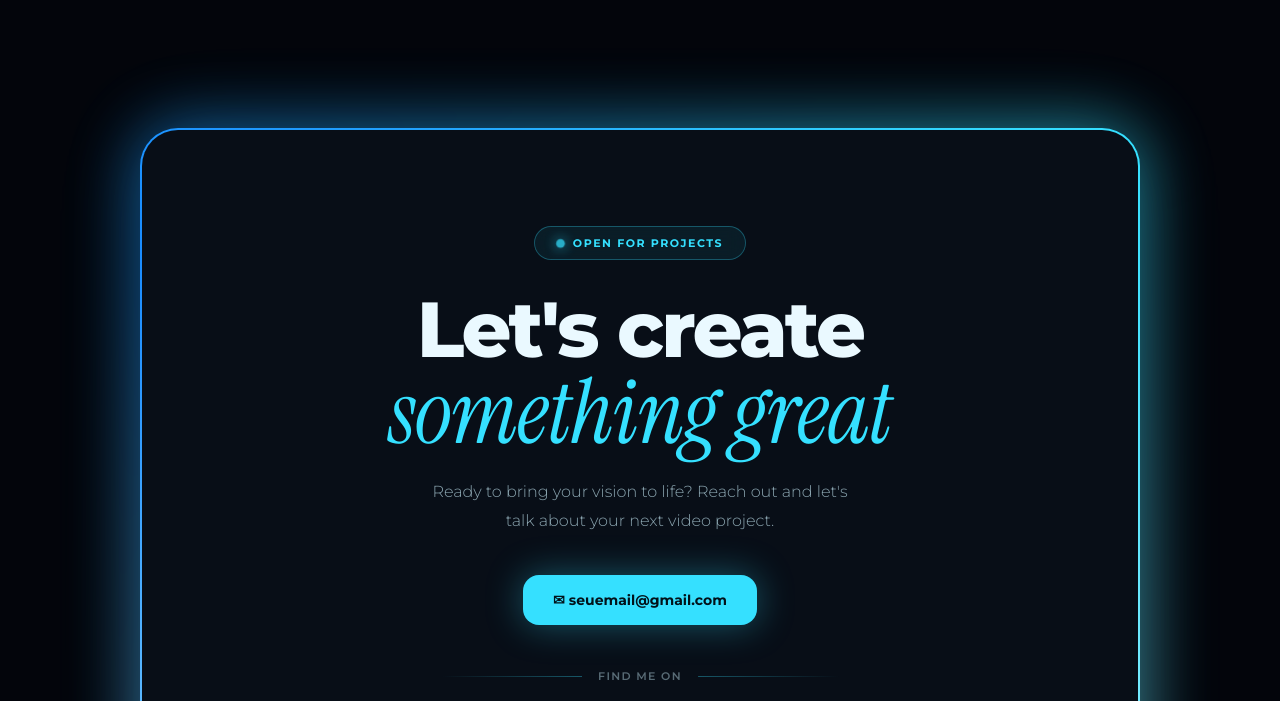
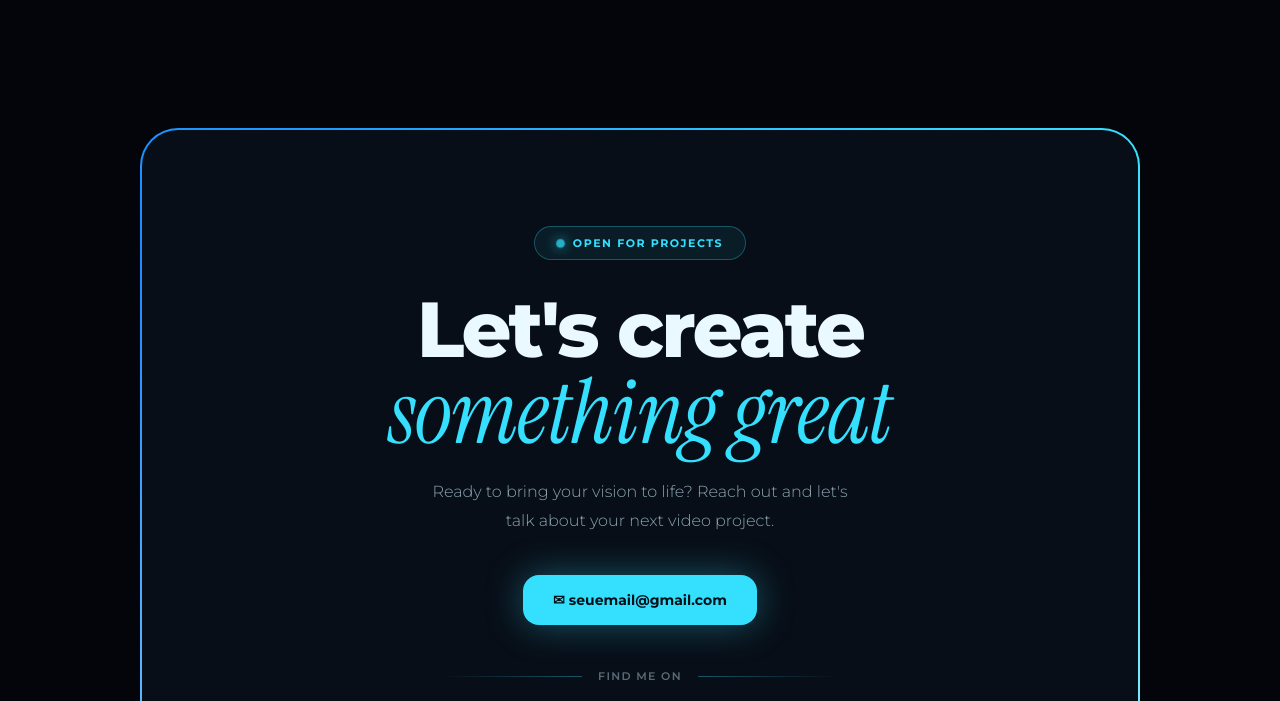
Before and after one commit to estherluizacouto-glitch/luiza-motion, a plain HTML site: page index.html in a window 1280 px wide. Shown: the part 3810-4511 px from the top of the page. Drawn offline with Linux system fonts and the light colour scheme.

Commit message:
fix glow

```diff
--- a/css/style.css
+++ b/css/style.css
@@ -197,9 +197,7 @@ footer{border-top:1px solid var(--b);background:#020409;padding:0;text-align:lef
 /* aviso quando o vídeo não carrega */
 .em{position:absolute;inset:0;display:grid;place-content:center;text-align:center;padding:20px;font-size:12px;line-height:1.6;color:var(--tx2);background:#05080f;z-index:1}
 
-/* brilho do card de contato */
+/* brilho do card de contato (sem glow fora do card) */
 .cta.rv.in{animation:up 1s var(--ease) backwards,rot 8s linear infinite}
-.cta{box-shadow:0 0 90px rgba(53,224,255,.12)}
+.cta{box-shadow:none}
 .cta::before{top:0;left:0;width:40%;height:100%}
-#contact .wrap{position:relative}
-#contact .wrap::before{content:"";position:absolute;inset:-4px;border-radius:42px;background:conic-gradient(from var(--a),var(--c2),var(--c),#b6f6ff,var(--c2));filter:blur(32px);opacity:.5;animation:rot 8s linear infinite}
```
